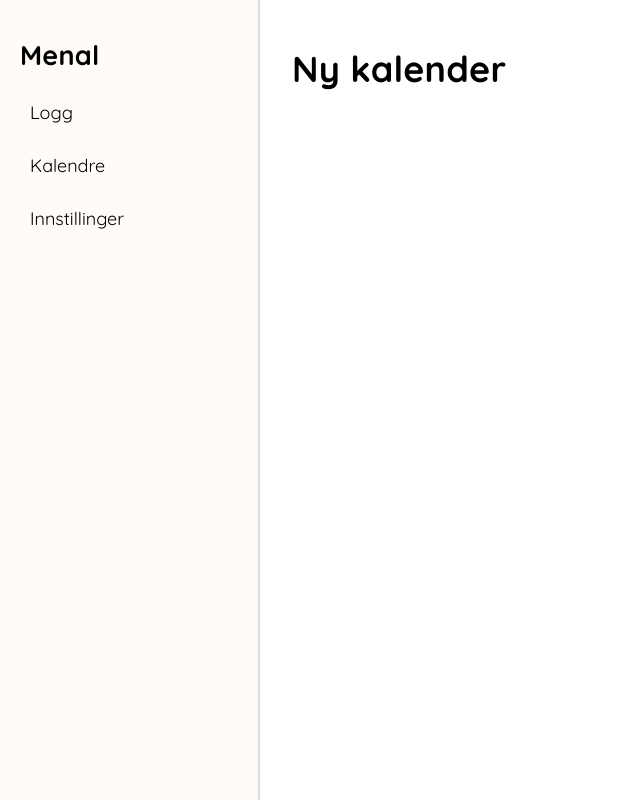
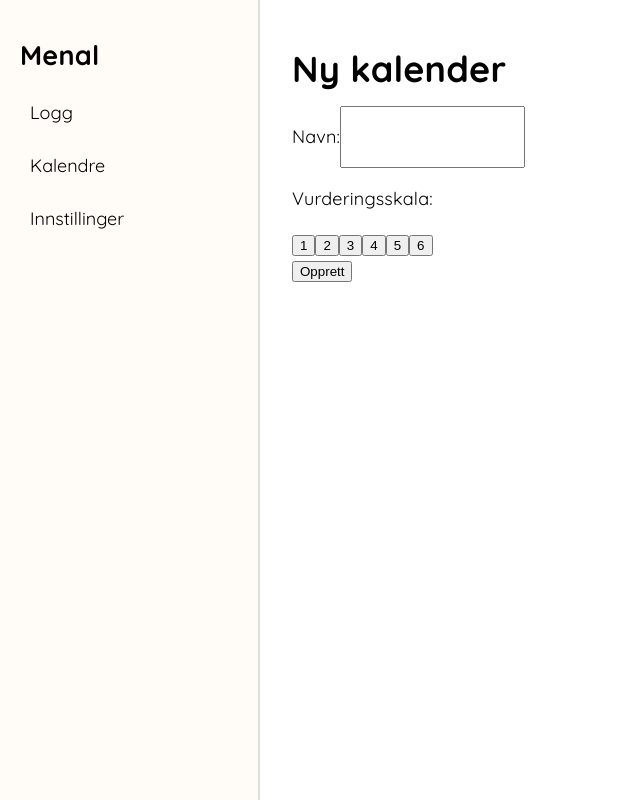
Before and after one commit to eiriklerdalen/Menal, a React (Vite) app in the folder menal/: page /calendars/new in a window 1280 px wide. Shown: the whole page, without its empty margins (0-640 px from the left). Built offline with nearby package versions, Linux system fonts and the light colour scheme.

Commit message:
brukere kan legge til egne kalendre med ønsket vurderingsskala

```diff
--- a/menal/src/index.css
+++ b/menal/src/index.css
@@ -109,8 +109,9 @@ body {
   justify-content: center;
 }
 
-.add-calendar {
-
+/* New Calendar */
+.calendar-name-input {
+  display: flex;
 }
 
 /* Logging */
--- a/menal/src/pages/calendars.tsx
+++ b/menal/src/pages/calendars.tsx
@@ -5,6 +5,7 @@ type Calendar = {
   id: number;
   profile_id: number;
   name: string;
+  max_rating: number;
 };
 
 type Entry = {
--- a/menal/src/pages/log.tsx
+++ b/menal/src/pages/log.tsx
@@ -5,6 +5,7 @@ type Calendar = {
   id: number;
   profile_id: number;
   name: string;
+  max_rating: number;
 };
 
 type Entry = {
@@ -130,7 +131,7 @@ function LogPage() {
                                 <div className={`selected-rating rating-${getRatingsForCalendar(calendar.id)}`}/>
                             </div>
 
-                            {[1, 2, 3, 4, 5, 6].map((rating) => (
+                            {Array.from({ length: calendar.max_rating}, (_, i) => i + 1).map((rating) => (
                                 <button
                                 className={`rating-${rating}`}
                                 key={rating}
--- a/menal/src/pages/newCalendar.tsx
+++ b/menal/src/pages/newCalendar.tsx
@@ -1,10 +1,63 @@
-
+import { useState, useEffect } from "react";
+import { useNavigate } from "react-router-dom";
 
 function NewCalendarPage() {
+    const navigate = useNavigate();
+
+    const [calendarName, setCalendarName] = useState("");
+    const [maxRating, setMaxRating] = useState(6);
+
+    function createCalendar() {
+        fetch("http://10.0.0.74:3000/profiles/1/calendars", {
+            method: "POST",
+            headers: {
+                "Content-Type": "application/json",
+            },
+            body: JSON.stringify({
+                name: calendarName,
+                max_rating: maxRating
+            }),
+        })
+            .then((res) => res.json())
+            .then((data) => console.log("Created: ", data))
+            .catch((err) => console.log(err));
+
+        navigate("/calendars");
+    }
 
     return (
         <>
             <h1>Ny kalender</h1>
+
+            <div className="calendar-name-input">
+                <p>Navn:</p>
+                <input
+                    value={calendarName}
+                    onChange={(e) => setCalendarName(e.target.value)}
+                />
+            </div>
+
+            <div className="calendar-rating-input">
+                <p>Vurderingsskala:</p>
+
+                {[1, 2, 3, 4, 5, 6].map((rating) => (
+                                <button
+                                    key={rating}
+                                    className="new-rating"
+                                    onClick={() => setMaxRating(rating)}
+                                >
+                                    {rating}
+                                </button>
+                            ))}
+            </div>
+
+            <div className="create-new-calendar">
+                <button
+                    onClick={() => createCalendar()}
+                >
+                    Opprett
+                </button>
+            </div>
         </>
     );
 }
```
Also changed, not shown: menal/src/backend/server.js (+12 -9 lines), menal/src/backend/setup.js (+16 -21 lines).
